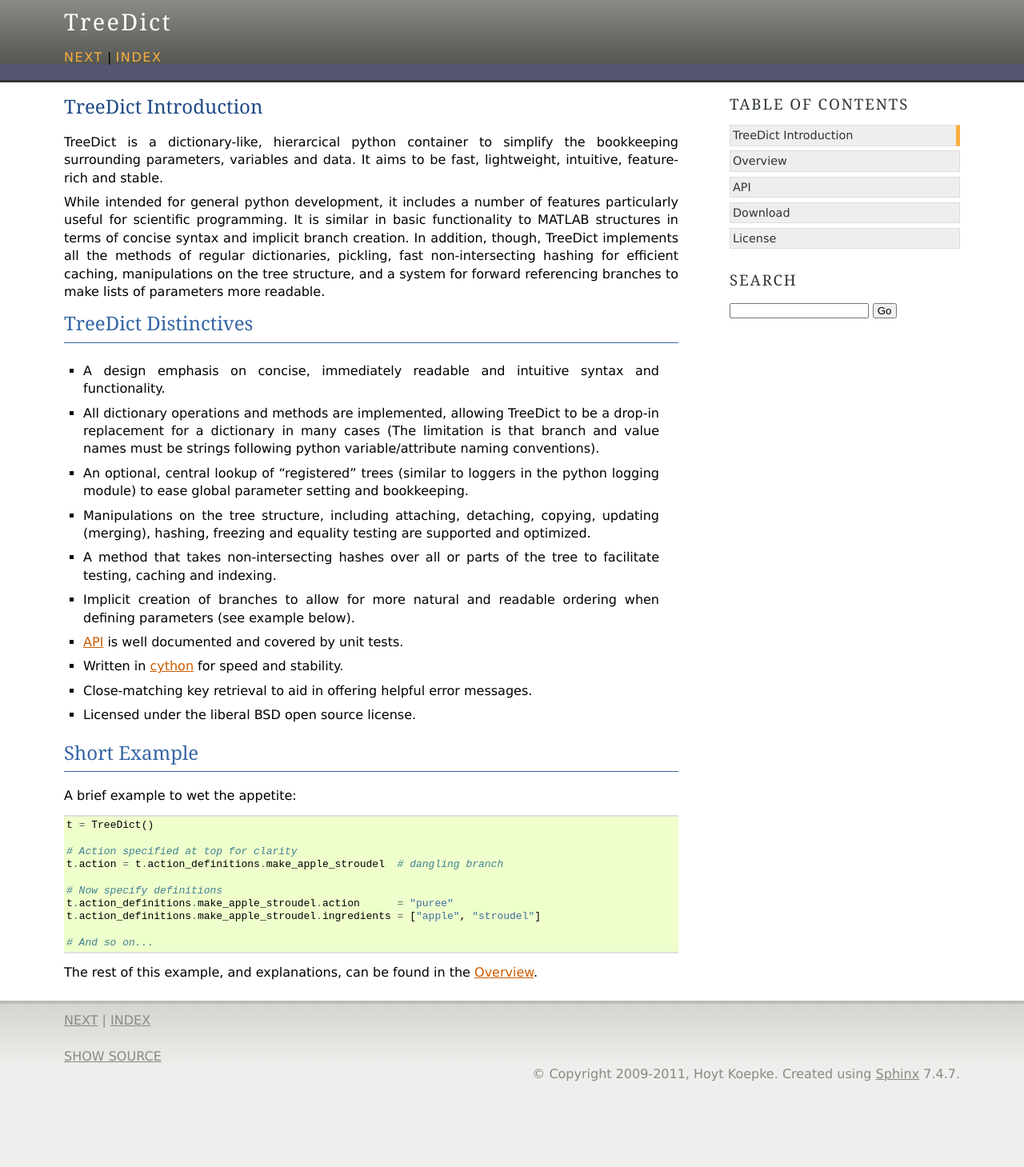
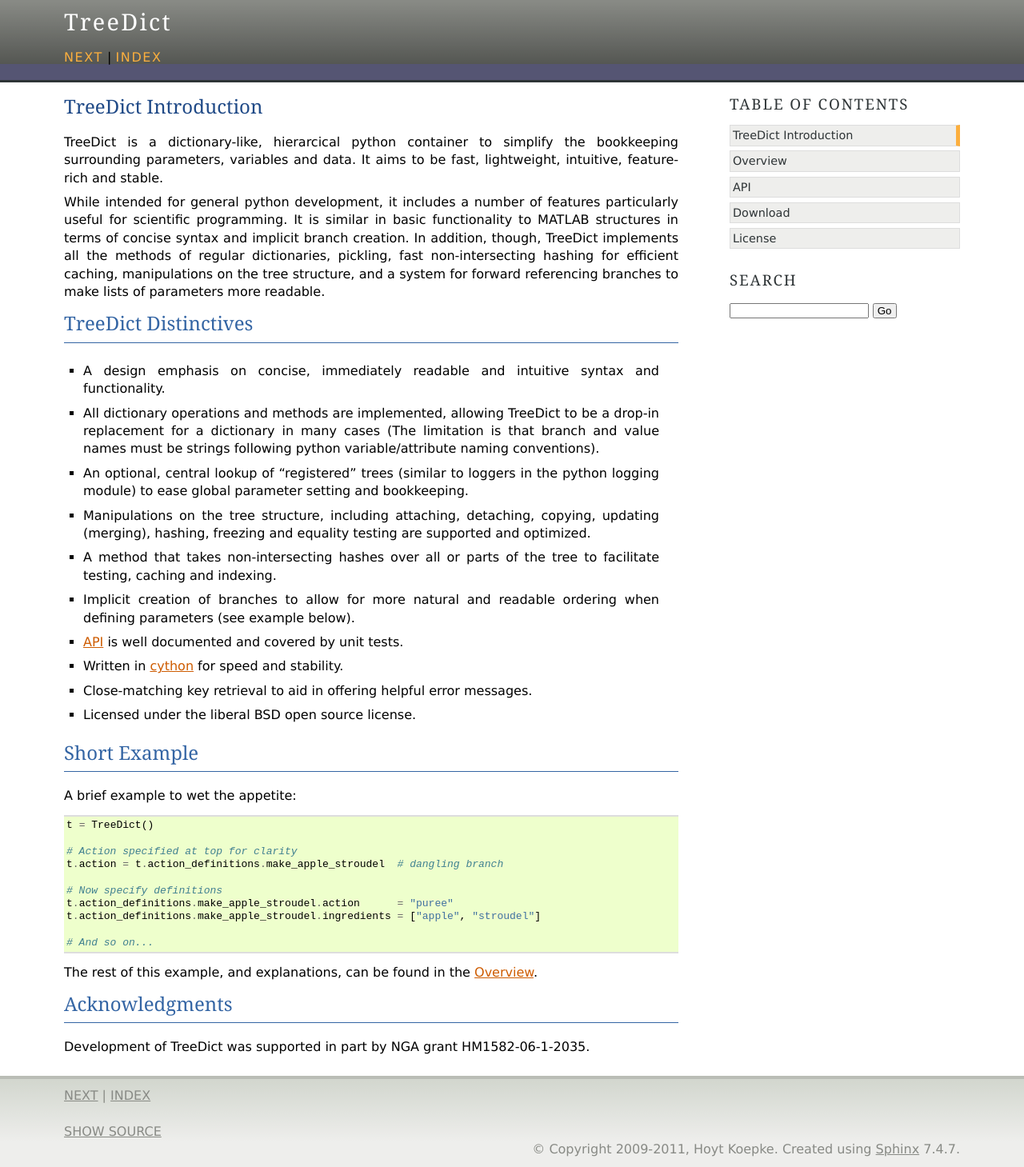
Before and after one commit to hoytak/treedict, a Sphinx documentation site: the page built from doc/index.rst, in a window 1280 px wide. Shown: the whole page at 80% size. Built offline with Sphinx 7.4.7, drawn with Linux system fonts in a browser that asks for light colours; before the commit the page ends 1365 px from its top, so only the background shows below that.

Commit message:
Added proper grant acknowledgement.

```diff
--- a/doc/index.rst
+++ b/doc/index.rst
@@ -68,6 +68,12 @@
 The rest of this example, and explanations, can be found in the
 :ref:`overview`.
 
+Acknowledgments
+----------------
+
+Development of TreeDict was supported in part by NGA grant
+HM1582-06-1-2035.
+
 .. toctree::
     :maxdepth: 2
     :hidden:
```
